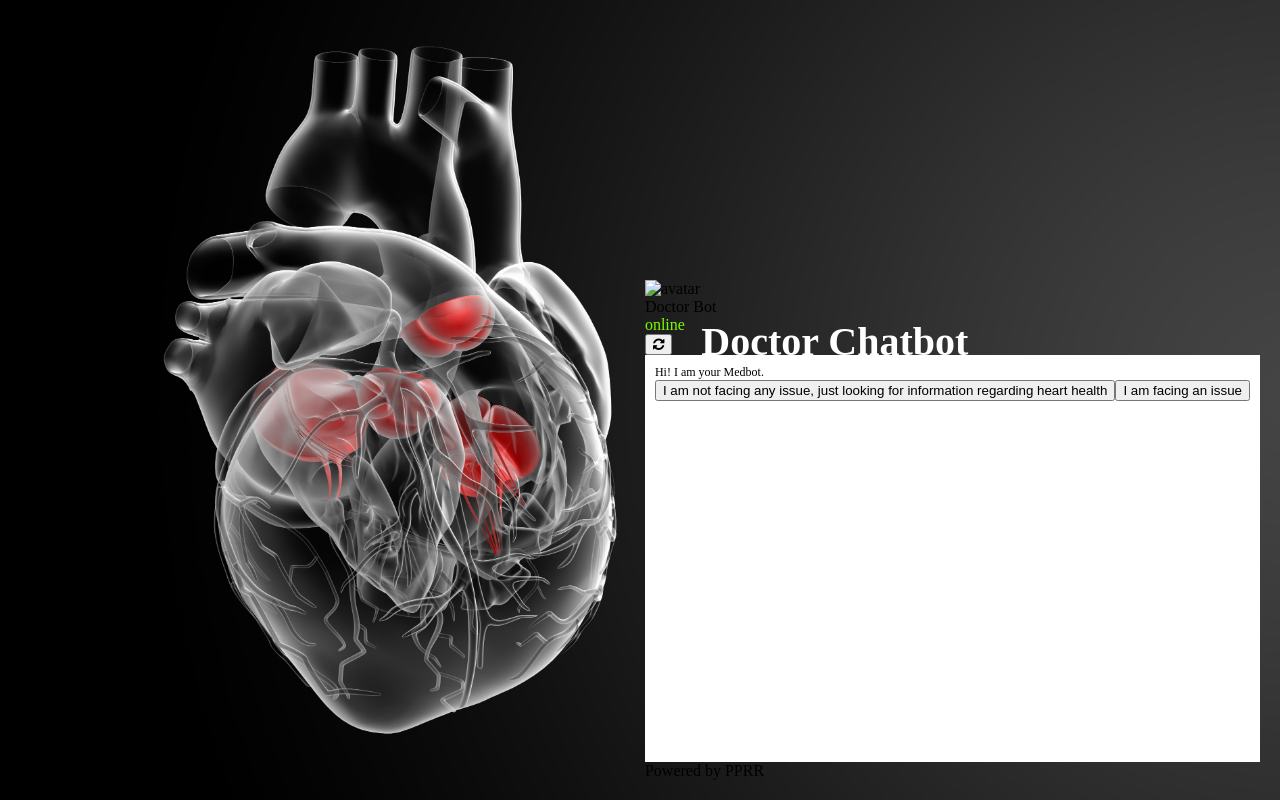
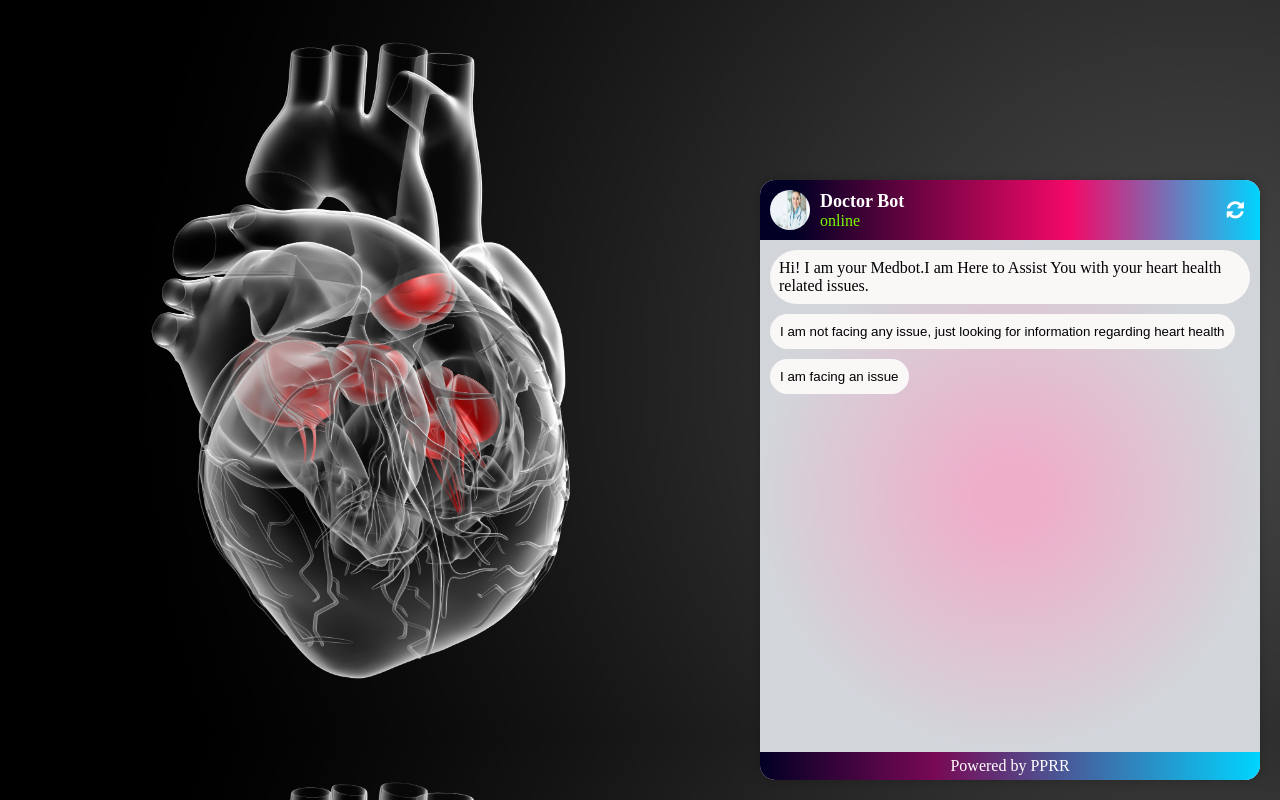
Before and after one commit to singhpranay06/final-year-project-24, a plain HTML site: page frontend/chatbot.html in a window 1280 px wide. Both pictures are taken after a click on the button "START CHAT". Drawn offline with Linux system fonts and the light colour scheme; a web font is replaced by a local one.

Commit message:
updated ui of chatbot

```diff
--- a/frontend/chatbot.html
+++ b/frontend/chatbot.html
@@ -9,82 +9,44 @@
 
     <!-- Font Awesome icon CDN -->
     <link rel="stylesheet" href="https://cdnjs.cloudflare.com/ajax/libs/font-awesome/4.7.0/css/font-awesome.min.css">
-
+    <link rel="preconnect" href="https://fonts.googleapis.com">
+<link rel="preconnect" href="https://fonts.gstatic.com" crossorigin>
+<link href="https://fonts.googleapis.com/css2?family=Madimi+One&display=swap" rel="stylesheet">
     <style>
         body {
             background: url('/frontend/imageheart1.jpg');
             background-size: cover;
             margin: 0;
-            /* Remove default margin */
             overflow-x: hidden;
-            /* Prevent horizontal scrollbar */
-
         }
 
-        /* Add the following styles for chat messages */
-        #chat-box {
-            background-color: rgb(255, 255, 255);
-            /* Set to your desired color */
-            padding: 10px;
-            font-size: 12px;
-            height: 24.2rem;
-            overflow: auto;
-            text-align: left;
+        .parent {
+            display: flex;
+            align-items: center;
+            justify-content:flex-end;
+            margin-right: 150px;
+            height: 100vh;
         }
 
-        /* Style for consistent text size in messages */
-        .msg {
-            font-size: 24px;
-            /* Increase the font size for messages */
-            padding: 10px;
-            /* Add padding to messages */
-            text-align: left;
-            /* Align text to the left */
+
+        #init {
+            color: white;
+            font-size: 16px;
+            margin-top: 2rem;
+            padding: 10px 20px;
+            border-radius: 20px;
+            cursor: pointer;
+            background-color: rgb(235, 83, 83);
+            font-size: 18px;
+            transition: background-color 0.3s, color 0.3s, font-size 0.3s;
         }
 
-        /* Style the machine's messages */
-        .machine-message {
-            font-size: 24px;
-            background-color: white;
-            /* Set background color to white */
-            color: black;
-            /* Set text color to black */
-            padding: 8px;
-            margin: 5px 0;
-            border-radius: 10px;
-            cursor: pointer;
-            max-width: 65%;
-            text-align: left;
+        #init:hover {
+            background-color: #3987f4;
         }
 
-        /* Change color of machine messages on hover */
-        .machine-message:hover {
-            background-color: #0048ff;
-            /* Set to a slightly darker white or your desired color */
-        }
-
-        /* Style the user's messages */
-        .user-message {
-            background-color: #002aff;
-            /* Set to blue or your desired color */
-            color: #000000;
-            /* Set to a dark color or your desired text color */
-            padding: 8px;
-            margin: 5px 0;
-            border-radius: 5px;
-            cursor: pointer;
-            max-width: 65%;
-            text-align: left;
-        }
-
-        /* Change color of user messages on hover */
-        .user-message:hover {
-            background-color: #0467f2;
-            /* Set to a slightly darker blue or your desired color */
-        }
-
-        /* Position the chatbot at the bottom right corner */
         #test {
+            font-family: "Madimi One" ;
             position: fixed;
             bottom: 0;
             right: 0;
@@ -92,68 +54,111 @@
             display: none;
         }
 
-        .navbar {
-            background-color: #000000;
-            padding: 30px;
-            height: 15px;
-            position: fixed;
-            top: 0;
-            width: 100%;
+        .child {
+            width: 500px;
+            height: 600px;
+            background-color: #fff;
+            border-radius: 15px;
+            overflow: hidden;
+            box-shadow: 0 0 10px rgba(0, 0, 0, 0.2);
             display: flex;
-            align-items: center;
-            justify-content: space-between;
-            z-index: 1000;
-            color: white; /* Set text color to white */
+            flex-direction: column;
         }
 
-        .navbar-logo {
+        .header {
+            background: rgb(2,0,36);
+            background: linear-gradient(90deg, rgba(2,0,36,1) 7%, rgba(244,8,104,1) 62%, rgba(0,212,255,1) 100%);
+            color: #fff;
+            padding: 10px;
             display: flex;
+            justify-content: space-between;
             align-items: center;
-            color: #fff;
-            text-decoration: none;
         }
 
-        .navbar-logo img {
+        #avatar {
+            width: 40px;
             height: 40px;
+            border-radius: 50%;
             margin-right: 10px;
         }
 
-        .navbar h1 {
+        .name {
             font-weight: bold;
+            font-size: 18px;
         }
 
-        footer {
-            background-color: #000000;
+        .h-child {
+            display: flex;
+            align-items: center;
+        }
+
+        .refBtn {
+            background: none;
+            border: none;
+            cursor: pointer;
+            color: #fff;
+            font-size: 20px;
+        }
+
+        .chat-box {
+            background: rgb(238,174,202);
+            background: radial-gradient(circle, rgba(238,174,202,1) 10%, rgba(210,214,219,1) 71%);
+            flex: 1;
+            padding: 10px;
+            overflow-y: auto;
+        }
+
+        .footer {
+            background: rgb(2,0,36);
+            background: linear-gradient(90deg, rgba(2,0,36,1) 0%, rgba(121,9,85,1) 35%, rgba(0,212,255,1) 100%);
             color: #fff;
             text-align: center;
-            padding: 10px;
-            position: fixed;
-            bottom: 0;
-            width: 100%;
-            color: white; /* Set text color to white */
+            padding: 5px;
         }
 
-        .parent {
-            display: flex;
-            align-items:center;
-            justify-content: flex-end;
-            height: 100vh;
-            margin-right: 150px;
-        }
-        #init {
-            color: white;
-            transition: background-color 0.3s, color 0.3s, font-size 0.3s;
-            font-size: 16px;
-            margin-top: 2rem;
-            padding: 10px 20px;
-            border-radius: 20px;
-            cursor: pointer;
-        }
-        .btn{
+        .btn {
             background-color: rgb(235, 83, 83);
             font-size: 18px;
+            border: none;
         }
-        .btn:hover{
+
+        .btn:hover {
+            background-color: #3987f4;
+        }
+        .message{
+            margin-bottom: 10px;
+            background-color: rgb(250, 247, 247);
+            color:rgb(0, 0, 0);
+            padding: 9px;
+            border-radius: 34px;
+            width: auto;
+            letter-spacing: 1.5;
+        }
+        .option{
+            margin-bottom: 10px;
+            margin-right: 5px;
+            background-color: rgb(250, 247, 247);
+            color:rgb(0, 0, 0);
+            padding: 10px 10px;
+            border-radius: 34px;
+            width: auto;
+            border: none;
+        }
+        .option:hover{
+            background-color: #3987f4;
+        }
+        .link-button{
+            margin-bottom: 10px;
+            margin-right: 5px;
+            background-color: rgb(7, 8, 7,0.85);
+            color:white;
+            padding: 10px 10px;
+            border-radius: 34px;
+            width: auto;
+            border: none;
+            text-decoration: none;
+        }
+        .link-button:hover{
             background-color: #3987f4;
         }
     </style>
@@ -161,8 +166,7 @@
 
 <body>
 
-
-    <div class="parent">
+    <div class="parent" id="parentDiv">
         <div class="desc">
             <h1 class="text" style="color: #fff; font-size:40px">Doctor Chatbot</h1>
             <p style="color: rgb(253, 249, 249);font-size:20px;">Know your heart-related doubts, preventive measures</p>
@@ -174,7 +178,7 @@
         <div class="child" id="chatbot">
             <div class="header">
                 <div class="h-child">
-                    <img src="/Javascript-Chatbot/chatbot.png" alt="avatar" id="avatar">
+                    <img src="/frontend/hero2.jpg" alt="avatar" id="avatar">
                     <div>
                         <span class="name">Doctor Bot</span>
                         <br>
@@ -185,11 +189,12 @@
                     <button class="refBtn"><i class="fa fa-refresh" onclick="initChat()"></i></button>
                 </div>
             </div>
-            <div id="chat-box"></div>
+            <div class="chat-box" id="chat-box"></div>
+            <div class="footer">
+                <span>Powered by PPRR</span>
+            </div>
         </div>
-        <div class="footer">
-            <span>Powered by PPRR</span>
-        </div>
+
     </div>
 
     <!-- JavaScript file -->
--- a/frontend/script.js
+++ b/frontend/script.js
@@ -1,11 +1,14 @@
 document.addEventListener("DOMContentLoaded", function () {
+    const parent=document.getElementById("parentDiv")
     const initButton = document.getElementById("init");
     const closeChatButton = document.getElementById("close-chat");
     const chatBox = document.getElementById("chat-box");
     const test = document.getElementById("test");
 
     initButton.addEventListener("click", function () {
+
         test.style.display = "block"; // Display the chatbot
+        parent.style.display="none";
         initChat();
     });
 
@@ -18,7 +21,7 @@ document.addEventListener("DOMContentLoaded", function () {
         chatBox.innerHTML = "";
 
         // Welcome message
-        showMessage("Hi! I am your Medbot.");
+        showMessage("Hi! I am your Medbot.I am Here to Assist You with your heart health related issues.");
 
         // Provide options to the user
         showOptions([
```
Also changed, not shown: frontend/chatbackimage.jpg (added).
